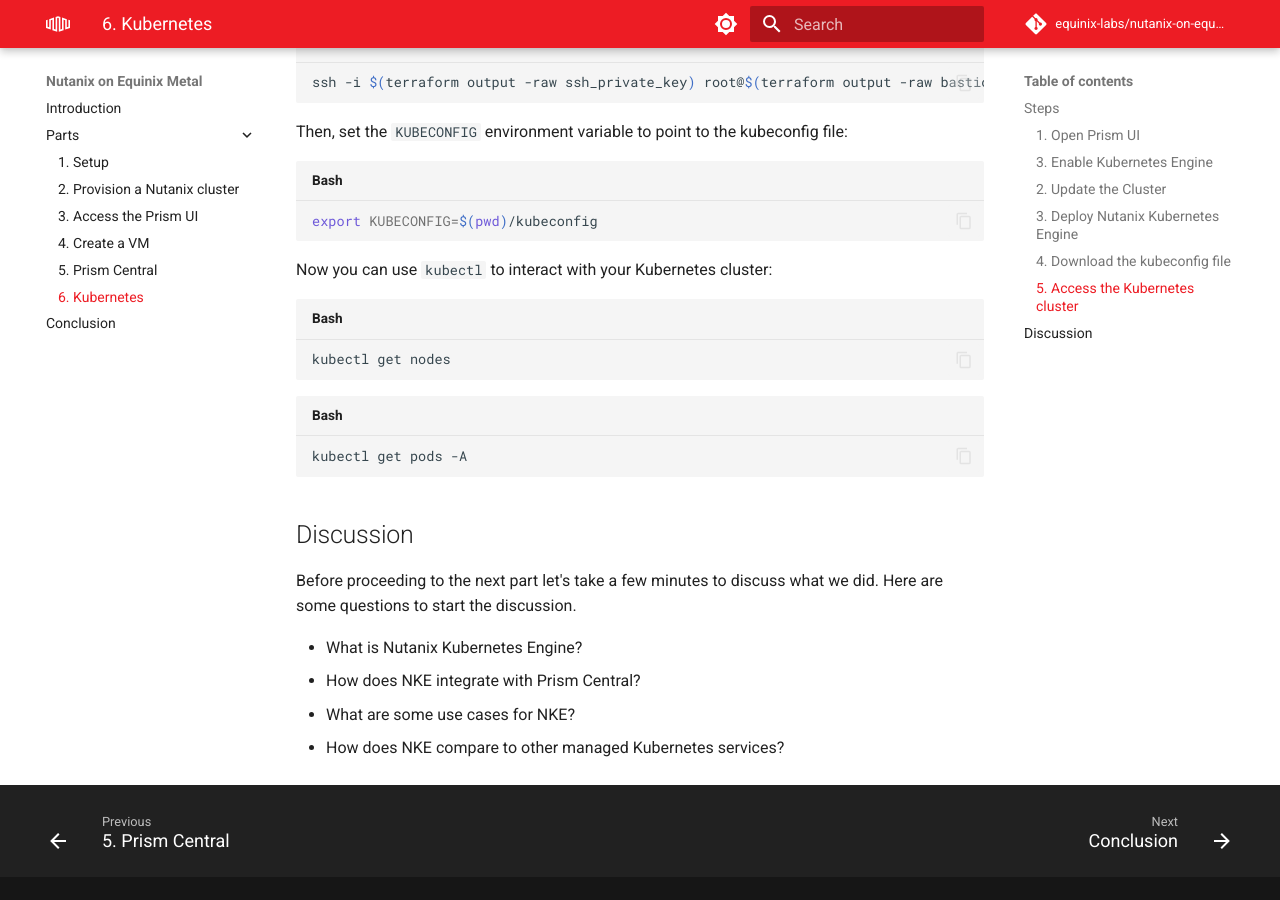
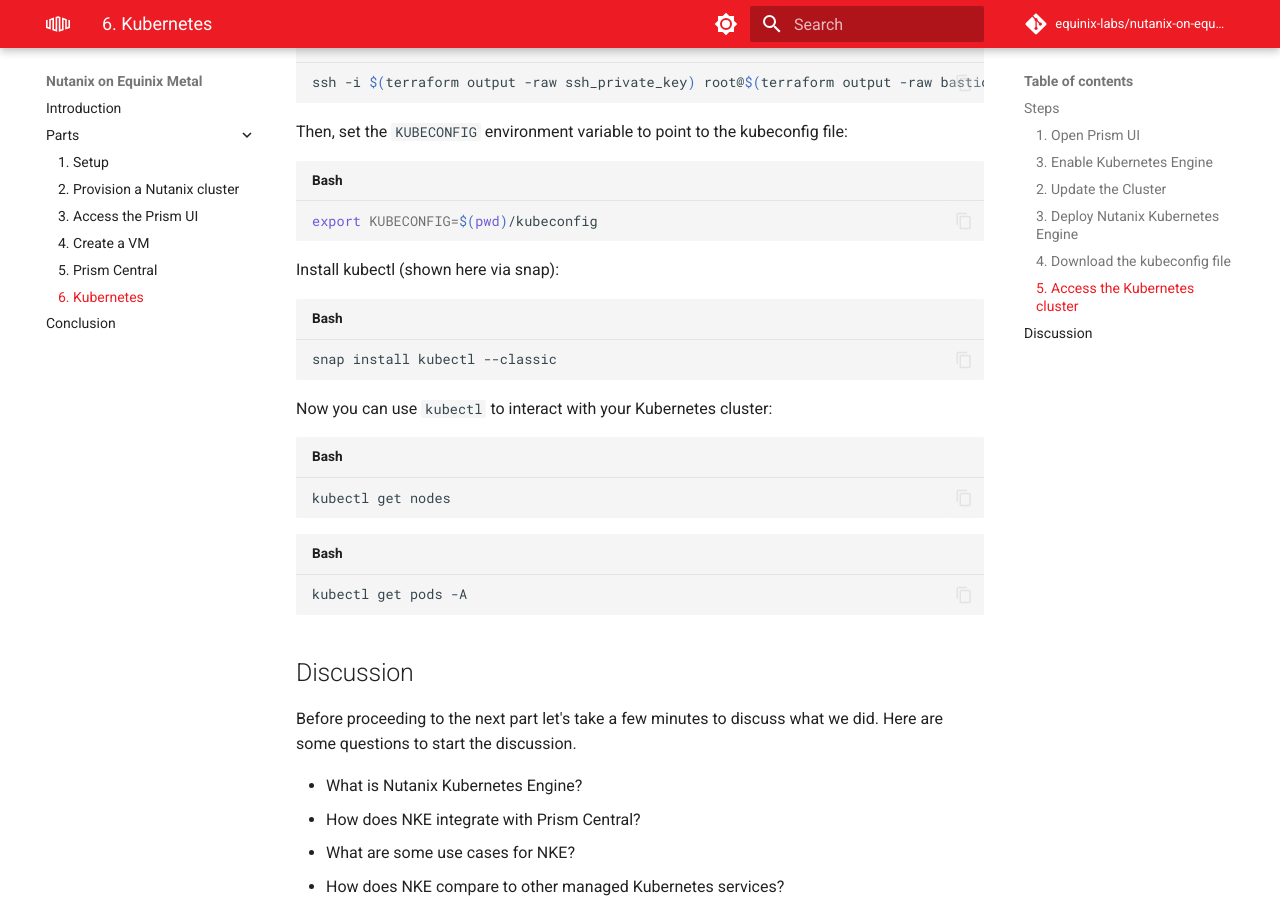
Before and after one commit to equinix-labs/equinix-labs-metal-nutanix-cluster, an MkDocs documentation site: the page built from docs/parts/6-kubernetes.md, in a window 1280 px wide and 900 px high, scrolled down 4586 px. Built offline with MkDocs 1.6.1 and Material for MkDocs 9.7.7, drawn with Linux system fonts in a browser that asks for light colours; comment, search, counter and statistics services are not loaded.

Commit message:
docs: add directions to install kubectl
Signed-off-by: Chris Privitere <23177737+cprivitere@users.noreply.github.com>

````diff
--- a/docs/parts/6-kubernetes.md
+++ b/docs/parts/6-kubernetes.md
@@ -85,6 +85,12 @@
 export KUBECONFIG=$(pwd)/kubeconfig
 ```
 
+Install kubectl (shown here via snap):
+
+```sh
+snap install kubectl --classic
+```
+
 Now you can use `kubectl` to interact with your Kubernetes cluster:
 
 ```sh
````
